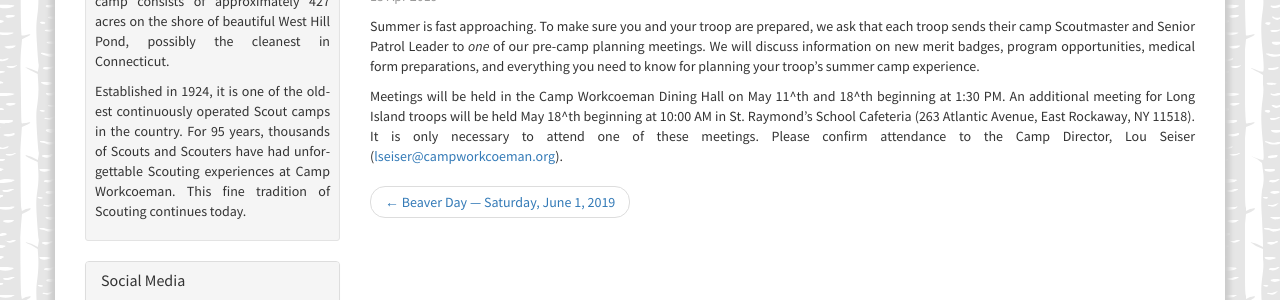
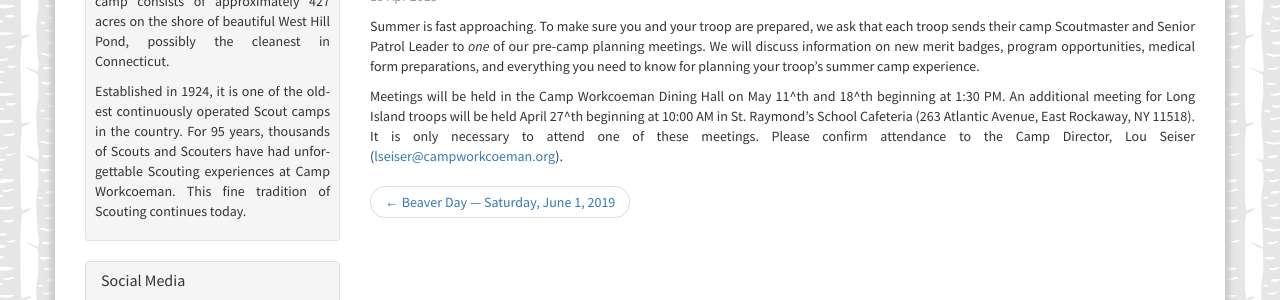
Before and after one commit to campworkcoeman/campworkcoeman.org, a Jekyll site: the page built from about/news/_posts/2019-04-15-leader-meetings.md, in a window 1280 px wide. Shown: the part 361-661 px from the top of the page. Built offline with Jekyll 4.4.1, drawn with Linux system fonts in a browser that asks for light colours; nearby versions of some CDN libraries; Markdown is read by kramdown in place of the engine named in the settings.

Commit message:
Fix leader meeting date in news post.

```diff
--- a/about/news/_posts/2019-04-15-leader-meetings.md
+++ b/about/news/_posts/2019-04-15-leader-meetings.md
@@ -6,4 +6,4 @@
 
 Summer is fast approaching. To make sure you and your troop are prepared, we ask that each troop sends their camp Scoutmaster and Senior Patrol Leader to *one* of our pre-camp planning meetings. We will discuss information on new merit badges, program opportunities, medical form preparations, and everything you need to know for planning your troop's summer camp experience.
 
-Meetings will be held in the Camp Workcoeman Dining Hall on May 11^th and 18^th beginning at 1:30 PM. An additional meeting for Long Island troops will be held May 18^th beginning at 10:00 AM in St. Raymond's School Cafeteria (263 Atlantic Avenue, East Rockaway, NY 11518). It is only necessary to attend one of these meetings. Please confirm attendance to the Camp Director, Lou Seiser ([lseiser@campworkcoeman.org](mailto:lsesier@campworkcoeman.org)).
+Meetings will be held in the Camp Workcoeman Dining Hall on May 11^th and 18^th beginning at 1:30 PM. An additional meeting for Long Island troops will be held April 27^th beginning at 10:00 AM in St. Raymond's School Cafeteria (263 Atlantic Avenue, East Rockaway, NY 11518). It is only necessary to attend one of these meetings. Please confirm attendance to the Camp Director, Lou Seiser ([lseiser@campworkcoeman.org](mailto:lsesier@campworkcoeman.org)).
```
